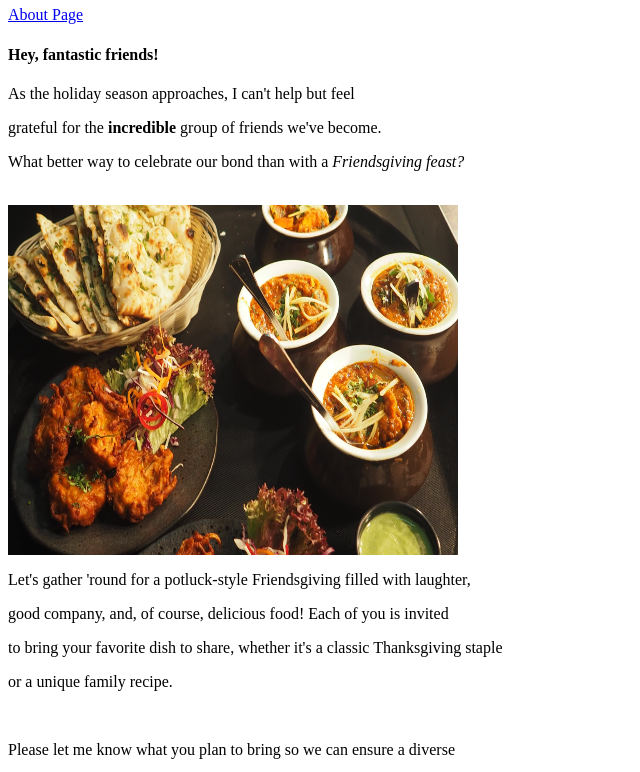
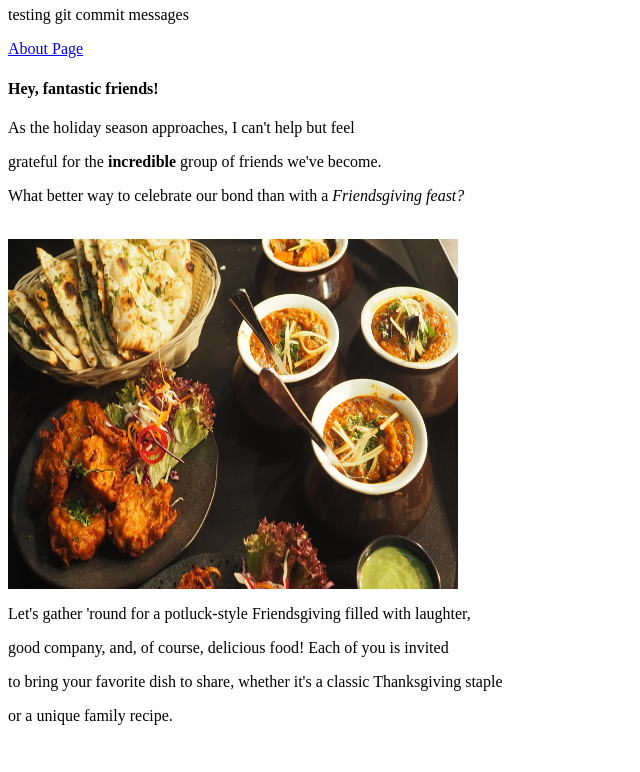
Before and after one commit to WardStreet/blog, a plain HTML site: page index.html in a window 1280 px wide. Shown: the part 60-832 px from the top of the page, without its empty margins (0-640 px from the left). Drawn offline with Linux system fonts and the light colour scheme.

Commit message:
Test VSCode Text Editor for Commit Messages

```diff
--- a/index.html
+++ b/index.html
@@ -7,7 +7,7 @@
 
     <body>
         <h1>Friendsgiving Celebration</h1>
-
+        <p>testing git commit messages</p>
         <p><a href="./pages/about.html">About Page</a></p>
 
         <h4>Hey, fantastic friends!</h4>
```
